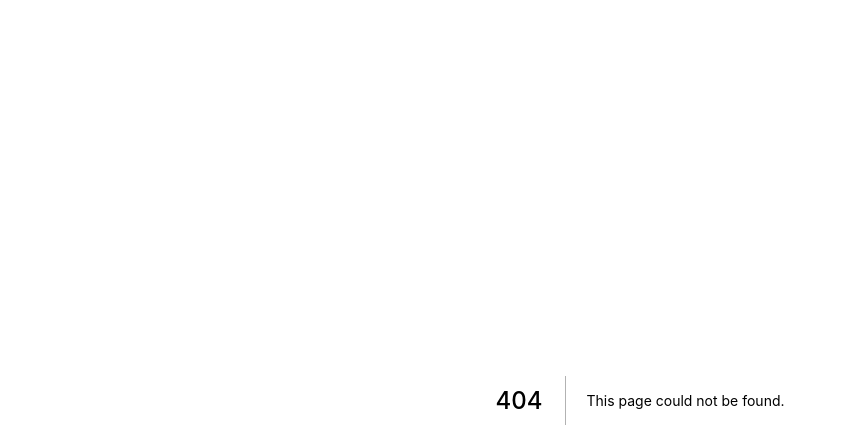
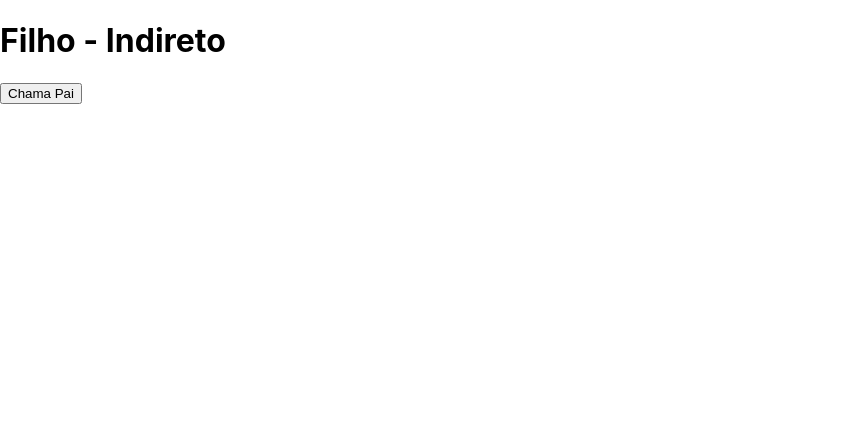
Before and after one commit to brn-borges/web-20221-n, a Next.js app in the folder proj_aulas/projeto003/: page /indireta in a window 1280 px wide. Before the commit this address had no page. Shown: the top 448 px of the page, without its empty margins (0-847 px from the left). Built offline with nearby package versions, Linux system fonts and the light colour scheme.

Commit message:
Update 26/04 v3

```diff
--- a/proj_aulas/projeto003/compenentes/indireta/filho.jsx
+++ b/proj_aulas/projeto003/compenentes/indireta/filho.jsx
@@ -1,5 +1,8 @@
-export default function filho(props){
+export default function Filho(props){
     return(
-        <h1>Filho - Indireto</h1>
+        <div>
+            <h1>Filho - Indireto</h1>
+            <button onClick={props.funcao}>Chama Pai</button>
+        </div>
     )
 }
--- a/proj_aulas/projeto003/compenentes/indireta/pai.jsx
+++ b/proj_aulas/projeto003/compenentes/indireta/pai.jsx
@@ -1,5 +1,12 @@
-export default function pai(){
+import Filho from "./filho"
+
+export default function Pai(){
     function conversaPai(){
         console.log("MSG para o Pai")
     }
+    return(
+        <div>
+            <Filho funcao={conversaPai}></Filho>
+        </div>
+    )
 }
--- /dev/null
+++ b/proj_aulas/projeto003/pages/indireta.jsx
@@ -0,0 +1,9 @@
+//indireta.jsx
+
+import Pai from "../compenentes/indireta/pai";
+
+export default function init(){
+    return(
+        <Pai />
+    )
+}
```
